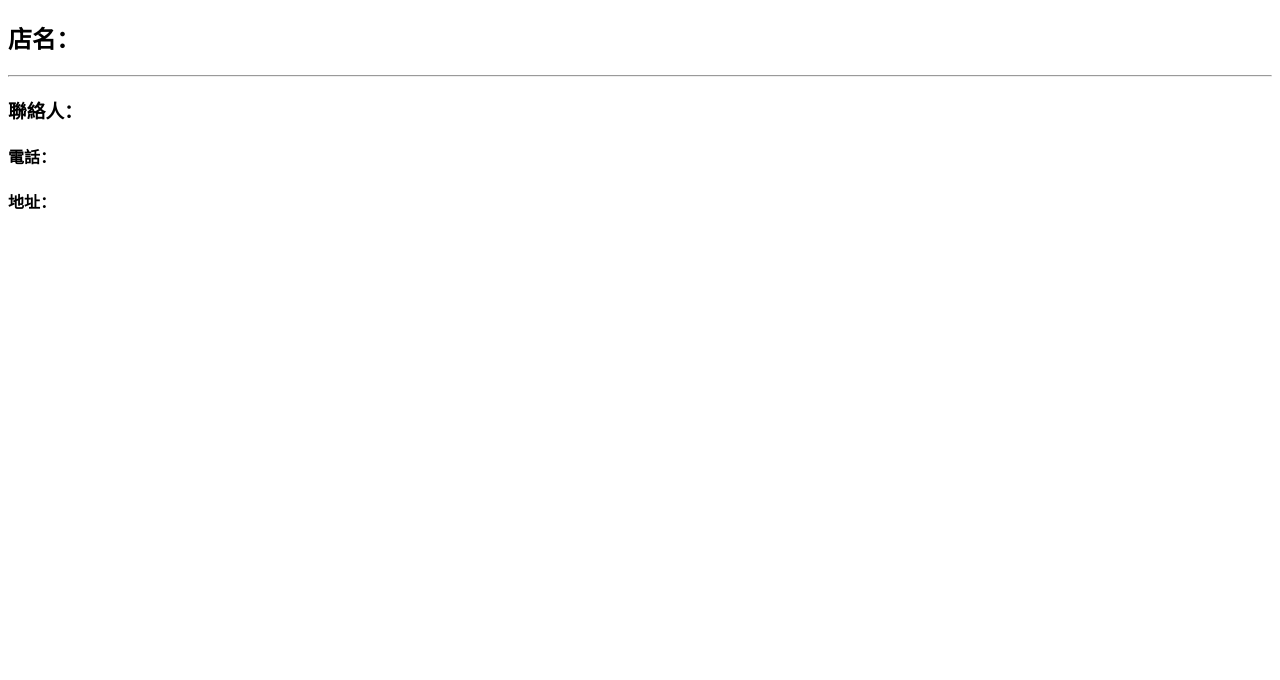
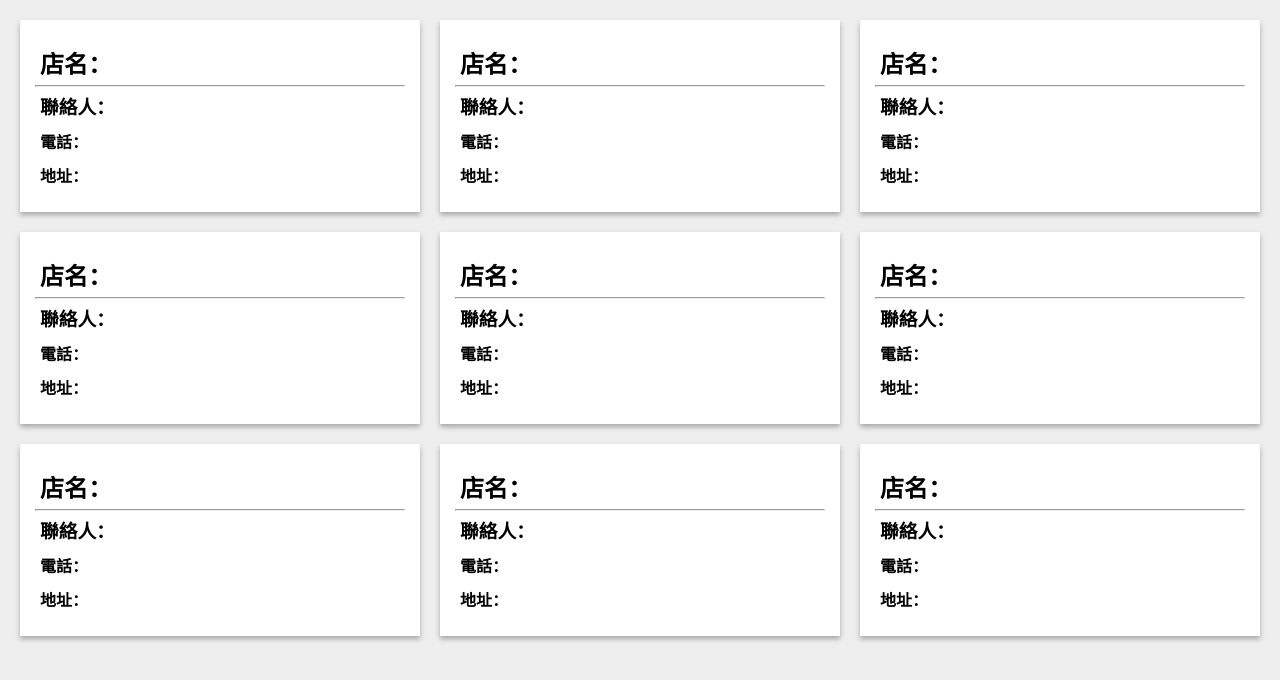
Before and after one commit to kid01070901/Web_HC_ZL_Vue_JSON_AJAX, a plain HTML site: page index.html in a window 1280 px wide. Drawn offline with Linux system fonts and the light colour scheme.

Commit message:
添加樣式

```diff
--- a/index.html
+++ b/index.html
@@ -17,6 +17,62 @@
             <h4>電話：</h4>
             <h4>地址：</h4>
         </div>
+        <div class="box">
+            <h2>店名：</h2>
+            <hr>
+            <h3>聯絡人：</h3>
+            <h4>電話：</h4>
+            <h4>地址：</h4>
+        </div>
+        <div class="box">
+            <h2>店名：</h2>
+            <hr>
+            <h3>聯絡人：</h3>
+            <h4>電話：</h4>
+            <h4>地址：</h4>
+        </div>
+        <div class="box">
+            <h2>店名：</h2>
+            <hr>
+            <h3>聯絡人：</h3>
+            <h4>電話：</h4>
+            <h4>地址：</h4>
+        </div>
+        <div class="box">
+            <h2>店名：</h2>
+            <hr>
+            <h3>聯絡人：</h3>
+            <h4>電話：</h4>
+            <h4>地址：</h4>
+        </div>
+        <div class="box">
+            <h2>店名：</h2>
+            <hr>
+            <h3>聯絡人：</h3>
+            <h4>電話：</h4>
+            <h4>地址：</h4>
+        </div>
+        <div class="box">
+            <h2>店名：</h2>
+            <hr>
+            <h3>聯絡人：</h3>
+            <h4>電話：</h4>
+            <h4>地址：</h4>
+        </div>
+        <div class="box">
+            <h2>店名：</h2>
+            <hr>
+            <h3>聯絡人：</h3>
+            <h4>電話：</h4>
+            <h4>地址：</h4>
+        </div>
+        <div class="box">
+            <h2>店名：</h2>
+            <hr>
+            <h3>聯絡人：</h3>
+            <h4>電話：</h4>
+            <h4>地址：</h4>
+        </div>
     </section>
 
 
--- a/style.scss
+++ b/style.scss
@@ -0,0 +1,27 @@
+* {
+    margin: 0;
+    padding: 0;
+    box-sizing: border-box;
+    font-family: 微軟正黑體;
+}
+
+body {
+    background: #eee;
+}
+
+#content {
+    padding: 20px;
+    display: grid;
+    grid-template-columns: repeat(3, 1fr);
+    grid-gap: 20px;
+
+    .box {
+        background: #fff;
+        padding: 20px 15px;
+        box-shadow: 0 3px 5px rgba(0, 0, 0, 0.3);
+
+        h2, h3, h4 {
+            padding: 5px;
+        }
+    }
+}
```
Also changed, not shown: style.css, 1 other file.
